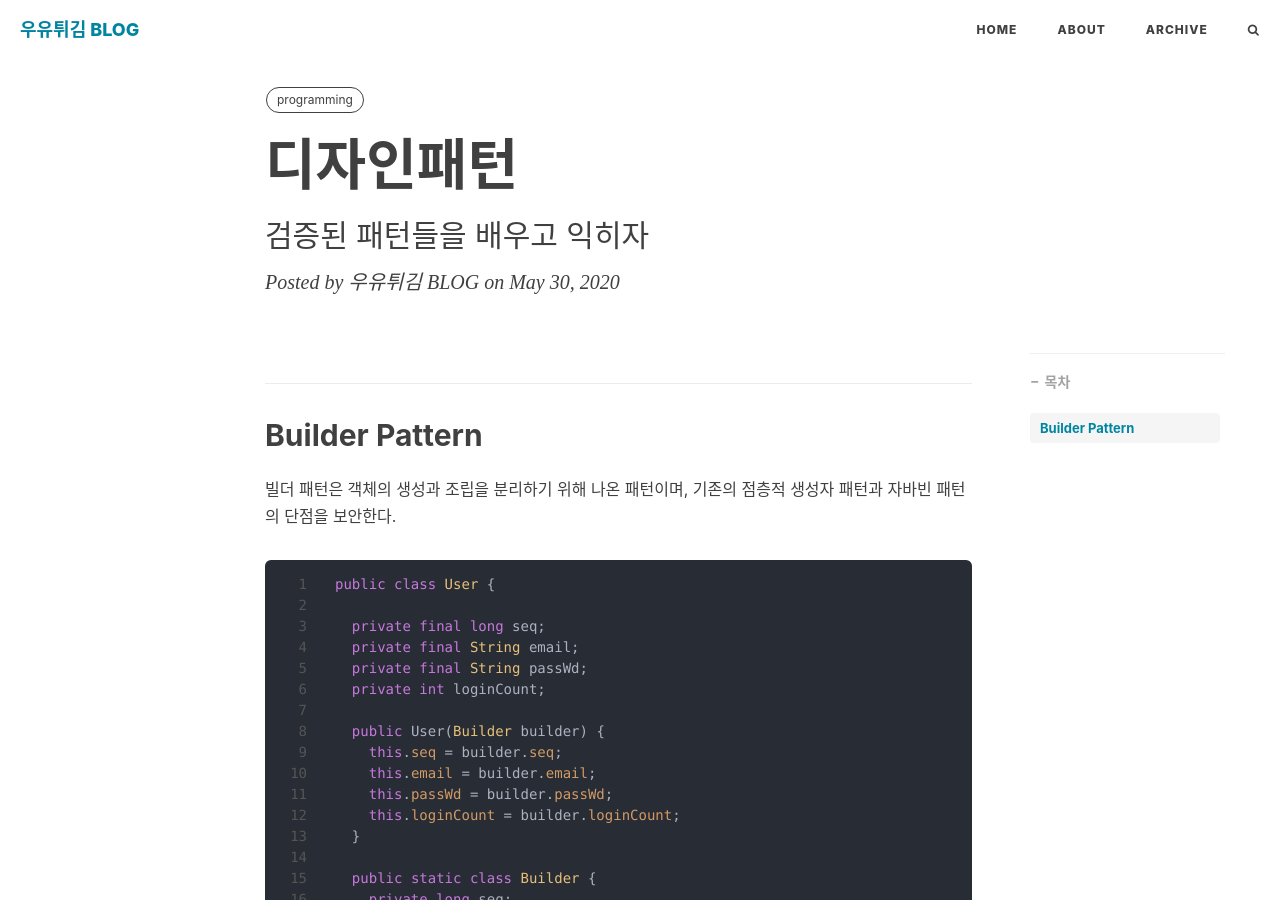
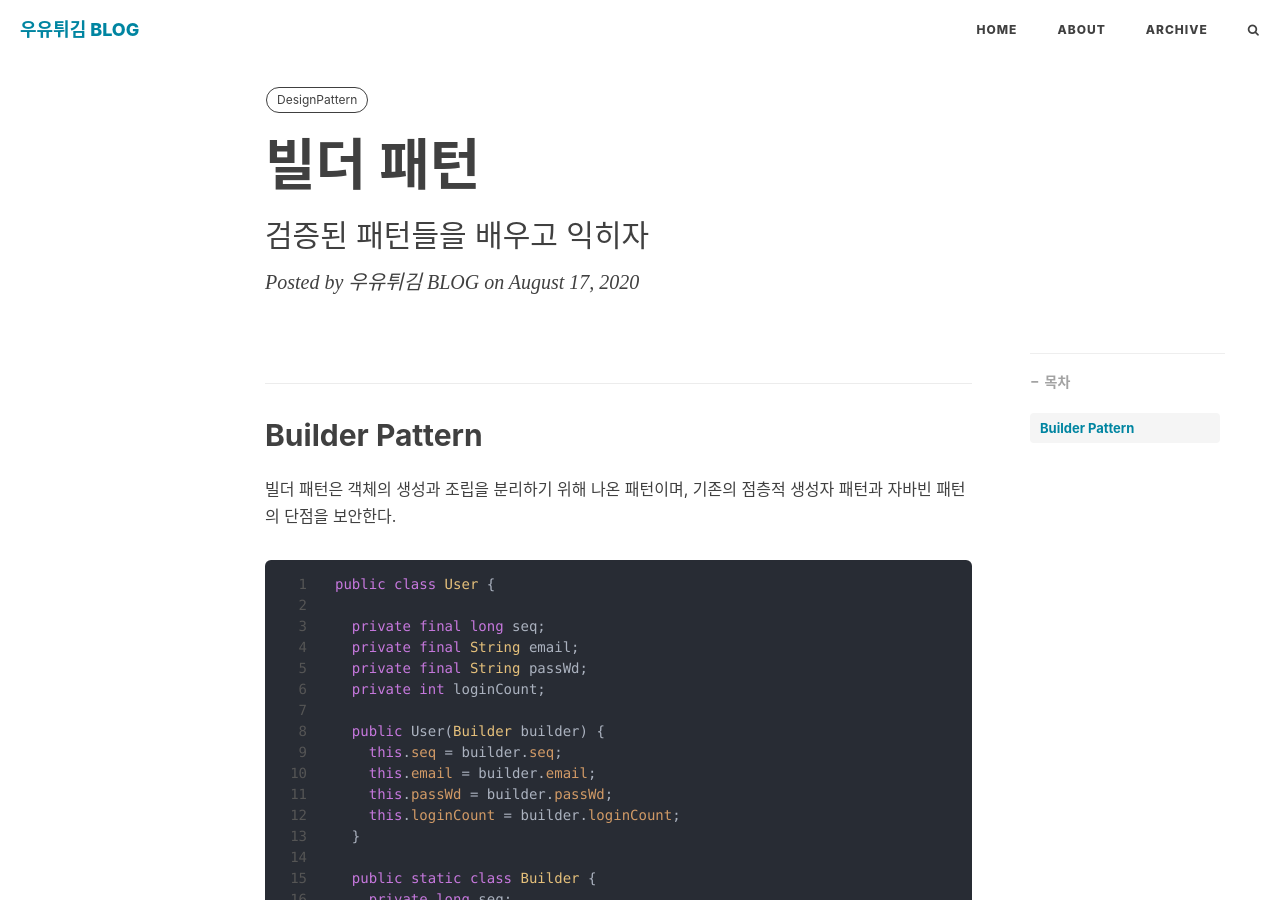
Before and after one commit to Heewookji/te, a Jekyll site: the page built from _posts/designPattern/2020-08-17-빌더 패턴.md, in a window 1280 px wide and 900 px high. Built offline with Jekyll 4.4.1, drawn with Linux system fonts in a browser that asks for light colours; nearby versions of some CDN libraries; comment, search, counter and statistics services are not loaded.

Commit message:
fix: 빌더 패턴 폴더 생성

```diff
--- a/_posts/programming/2020-05-30-디자인패턴.md
+++ b/_posts/designPattern/2020-08-17-빌더 패턴.md
@@ -1,9 +1,9 @@
 ---
-title: 디자인패턴
+title: 빌더 패턴
 layout: post
 subtitle: 검증된 패턴들을 배우고 익히자
 tags:
-- programming
+- DesignPattern
 # header-img: "img/post-bg-2015.jpg"
 header-style: text
 ---
```
